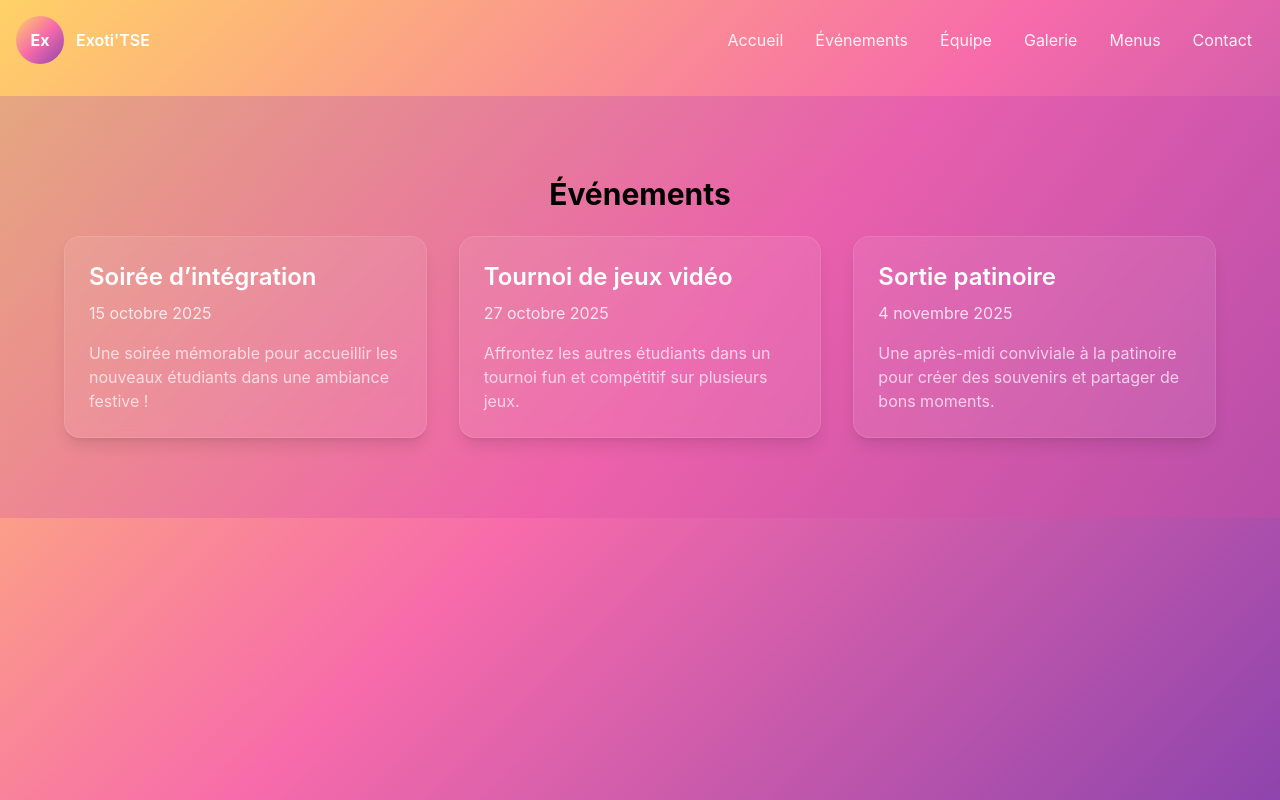
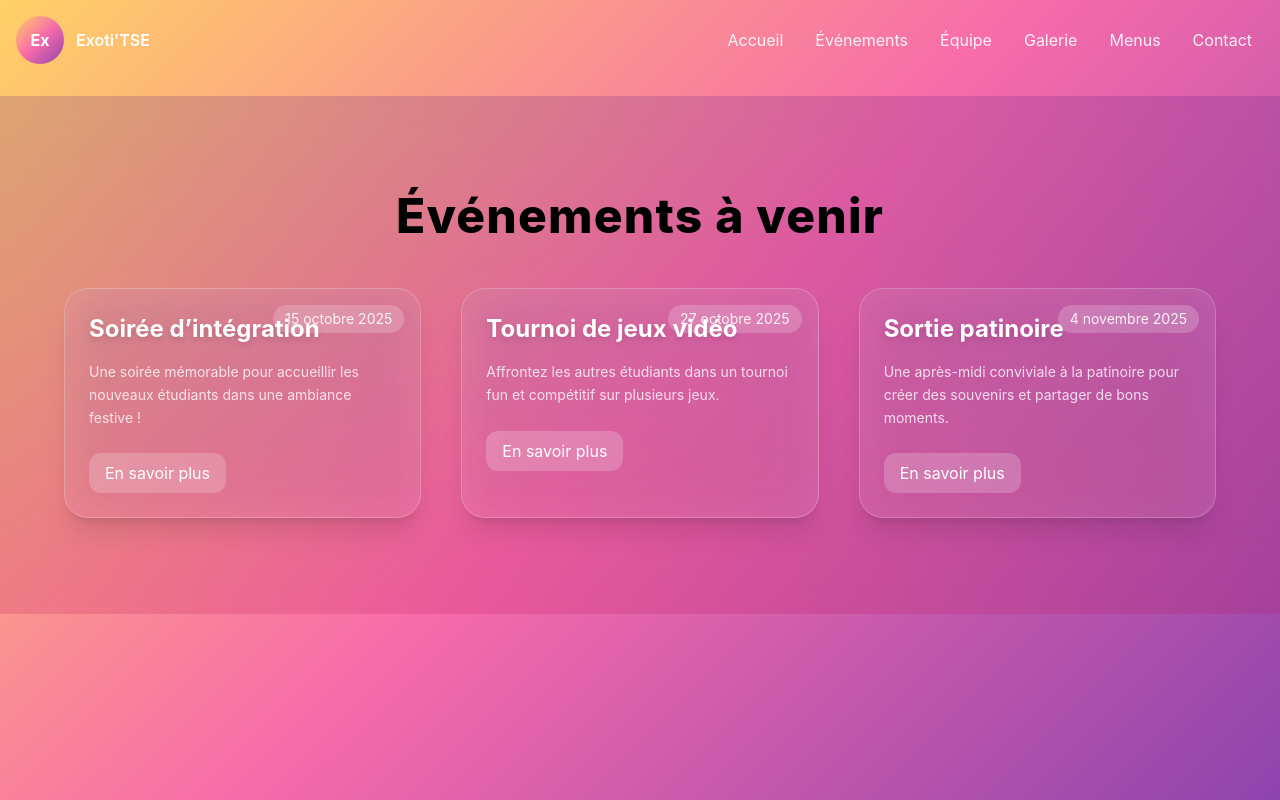
Before and after one commit to FlorianR903/BDE_ExotiTSE_site, a Next.js app: page /events in a window 1280 px wide. Built offline with nearby package versions, Linux system fonts and the light colour scheme.

Commit message:
Amélioration du design de EventSection.js

```diff
--- a/components/EventsSection.js
+++ b/components/EventsSection.js
@@ -2,39 +2,65 @@
 
 export default function EventsSection({ events=[] }){
 
+    // Si aucun événement en props → fallback
+    const defaultEvents = [
+        {
+            id: 1,
+            title: "Soirée d’intégration",
+            date: "15 octobre 2025",
+            desc: "Une soirée mémorable pour accueillir les nouveaux étudiants dans une ambiance festive !"
+        },
+        {
+            id: 2,
+            title: "Tournoi de jeux vidéo",
+            date: "27 octobre 2025",
+            desc: "Affrontez les autres étudiants dans un tournoi fun et compétitif sur plusieurs jeux."
+        },
+        {
+            id: 3,
+            title: "Sortie patinoire",
+            date: "4 novembre 2025",
+            desc: "Une après-midi conviviale à la patinoire pour créer des souvenirs et partager de bons moments."
+        }
+    ];
+
+    const list = events.length > 0 ? events : defaultEvents;
+
     return (
-        <section id="evenements" className="py-20 px-6 bg-gradient-to-br from-purple-700/20 to-pink-500/20">
-            <h2 className="text-3xl font-bold text-center mb-6">Événements</h2>
+        <section id="evenements" className="py-24 px-6 bg-gradient-to-b from-purple-900/20 to-pink-700/20 backdrop-blur-lg">
 
-            <div className="grid grid-cols-1 md:grid-cols-3 gap-8 max-w-6xl mx-auto">
+            {/* TITRE */}
+            <h2 className="text-5xl font-extrabold text-center mb-12 tracking-wide">
+                Événements à venir
+            </h2>
 
-                {/* Carte 1 */}
-                <div className="card-bg p-6 rounded-2xl border border-white/10 shadow-lg hover:scale-[1.02] transition-all">
-                    <h3 className="text-2xl font-semibold text-white">Soirée d’intégration</h3>
-                    <p className="text-white/80 mt-2">15 octobre 2025</p>
-                    <p className="text-white/70 mt-4">
-                        Une soirée mémorable pour accueillir les nouveaux étudiants dans une ambiance festive !
-                    </p>
-                </div>
+            {/* GRID DES EVENTS */}
+            <div className="grid grid-cols-1 sm:grid-cols-2 lg:grid-cols-3 gap-10 max-w-6xl mx-auto">
 
-                {/* Carte 2 */}
-                <div className="card-bg p-6 rounded-2xl border border-white/10 shadow-lg hover:scale-[1.02] transition-all">
-                    <h3 className="text-2xl font-semibold text-white">Tournoi de jeux vidéo</h3>
-                    <p className="text-white/80 mt-2">27 octobre 2025</p>
-                    <p className="text-white/70 mt-4">
-                        Affrontez les autres étudiants dans un tournoi fun et compétitif sur plusieurs jeux.
-                    </p>
-                </div>
+                {list.map((event) => (
+                    <div key={event.id} className="relative p-6 rounded-3xl bg-white/10 backdrop-blur-xl border border-white/20 shadow-xl hover:scale-[1.03] hover:shadow-2xl transition-all duration-300">
 
-                {/* Carte 3 */}
-                <div className="card-bg p-6 rounded-2xl border border-white/10 shadow-lg hover:scale-[1.02] transition-all">
-                    <h3 className="text-2xl font-semibold text-white">Sortie patinoire</h3>
-                    <p className="text-white/80 mt-2">4 novembre 2025</p>
-                    <p className="text-white/70 mt-4">
-                        Une après-midi conviviale à la patinoire pour créer des souvenirs et partager de bons moments.
-                    </p>
-                </div>
+                        {/* Badge Date */}
+                        <span className="absolute top-4 right-4 text-sm px-3 py-1 rounded-full bg-white/20 text-white/90">
+                            {event.date}
+                        </span>
 
+                        {/* Titre */}
+                        <h3 className="text-2xl font-bold text-white drop-shadow-md">
+                            {event.title}
+                        </h3>
+
+                        {/* Description */}
+                        <p className="text-white/80 mt-4 text-sm leading-relaxed">
+                            {event.desc}
+                        </p>
+
+                        {/* CTA éventuelle (plus tard) */}
+                        <button className="mt-6 px-4 py-2 rounded-xl bg-white/20 hover:bg-white/30 text-white">
+                            En savoir plus
+                        </button>
+                    </div>
+                ))}
             </div>
         </section>
     );
```
